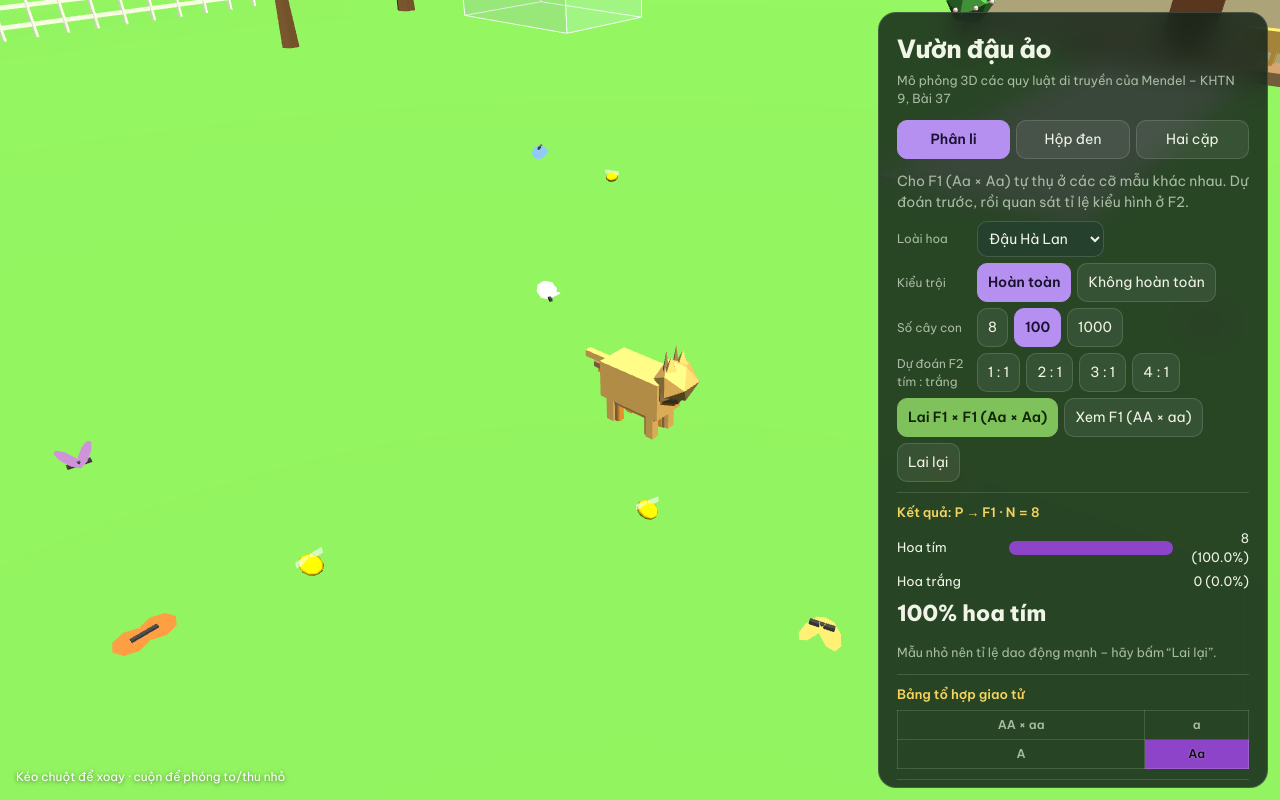
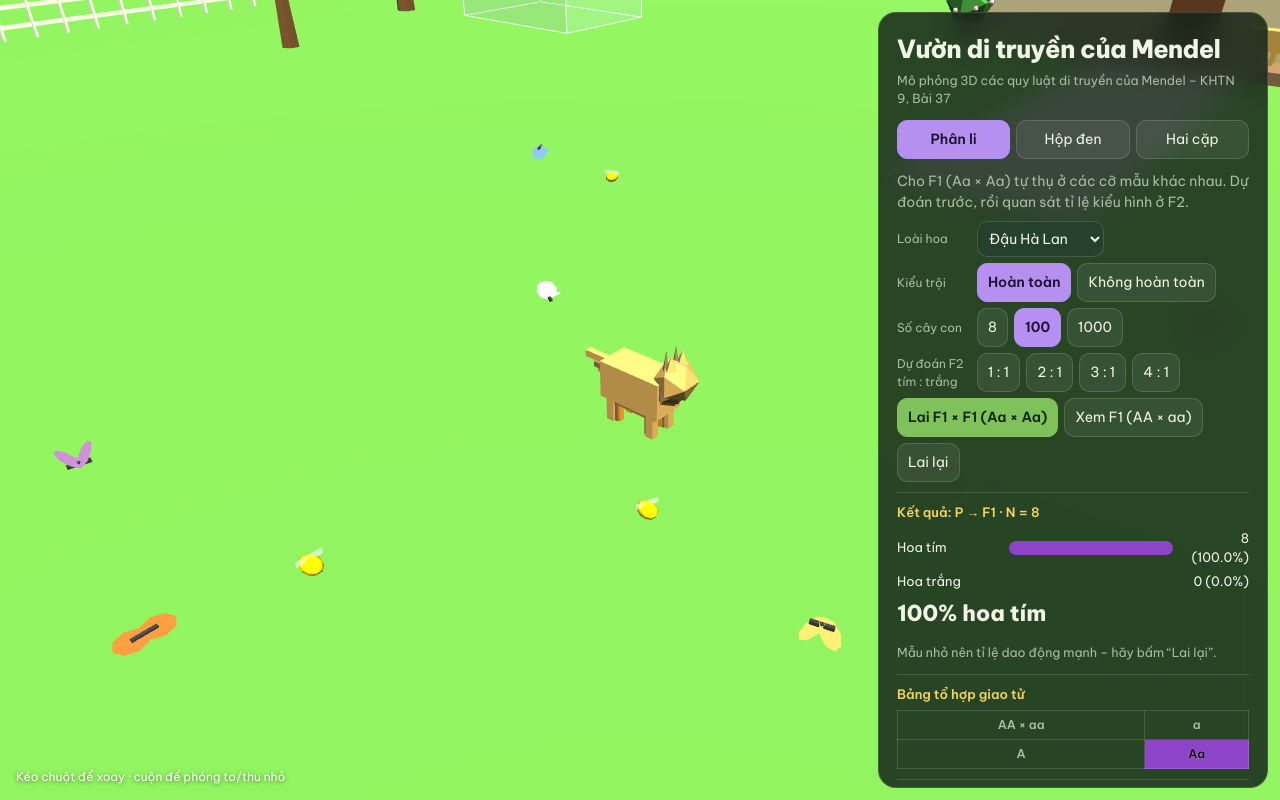
Before and after one commit to thuytram1476-beep/vuon-dau-ao, a plain HTML site: page index.html in a window 1280 px wide. Drawn offline with nearby package versions, Linux system fonts and the light colour scheme.

Commit message:
Update and rename index (11).html to index.html

```diff
--- a/index (11).html
+++ b/index.html
@@ -3,7 +3,7 @@
 <head>
 <meta charset="utf-8">
 <meta name="viewport" content="width=device-width,initial-scale=1">
-<title>Vườn đậu ảo 3D – Các quy luật di truyền của Mendel</title>
+<title>Vườn di truyền của Mendel</title>
 <link href="https://fonts.googleapis.com/css2?family=Be+Vietnam+Pro:wght@400;600;800&display=swap" rel="stylesheet">
 <style>
 :root{--bg:#14231a;--tx:#f1f5e8;--mu:#a9bba4;--ac:#b690f0;--sun:#f4d35e;--lf:#7fc15a;--ln:rgba(255,255,255,.14)}
@@ -36,7 +36,7 @@ table{border-collapse:collapse;width:100%;font-size:12px}td,th{padding:4px 5px;b
 <body>
 <canvas id="c"></canvas>
 <aside id="p">
-  <h1>Vườn đậu ảo</h1>
+  <h1>Vườn di truyền của Mendel</h1>
   <p class="sub">Mô phỏng 3D các quy luật di truyền của Mendel – KHTN 9, Bài 37</p>
   <div id="tabs"></div>
   <p id="desc"></p>
```
